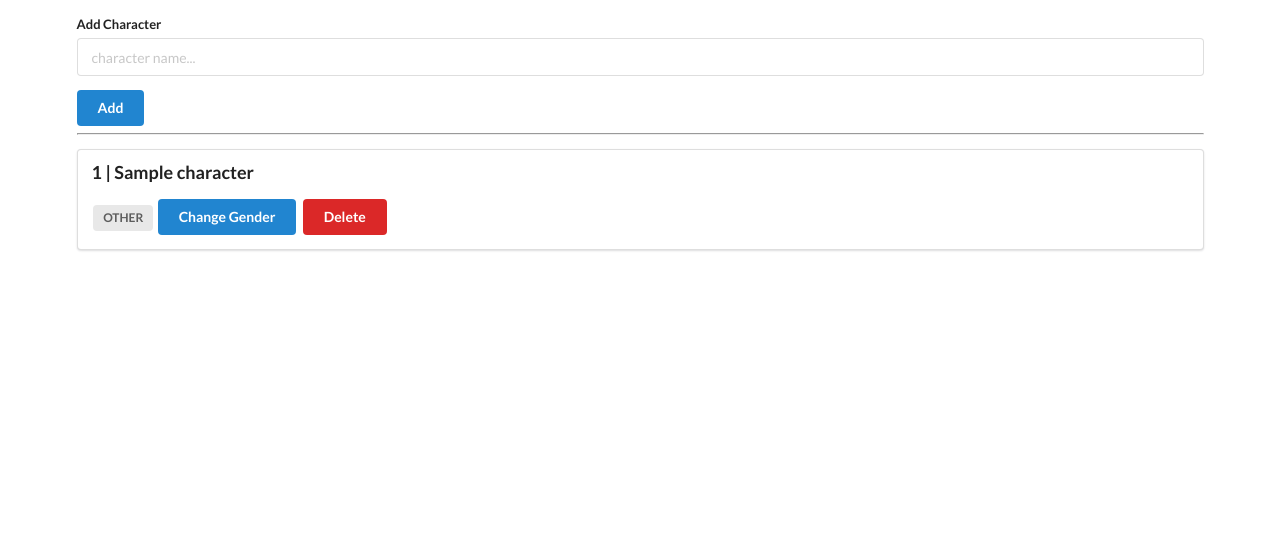
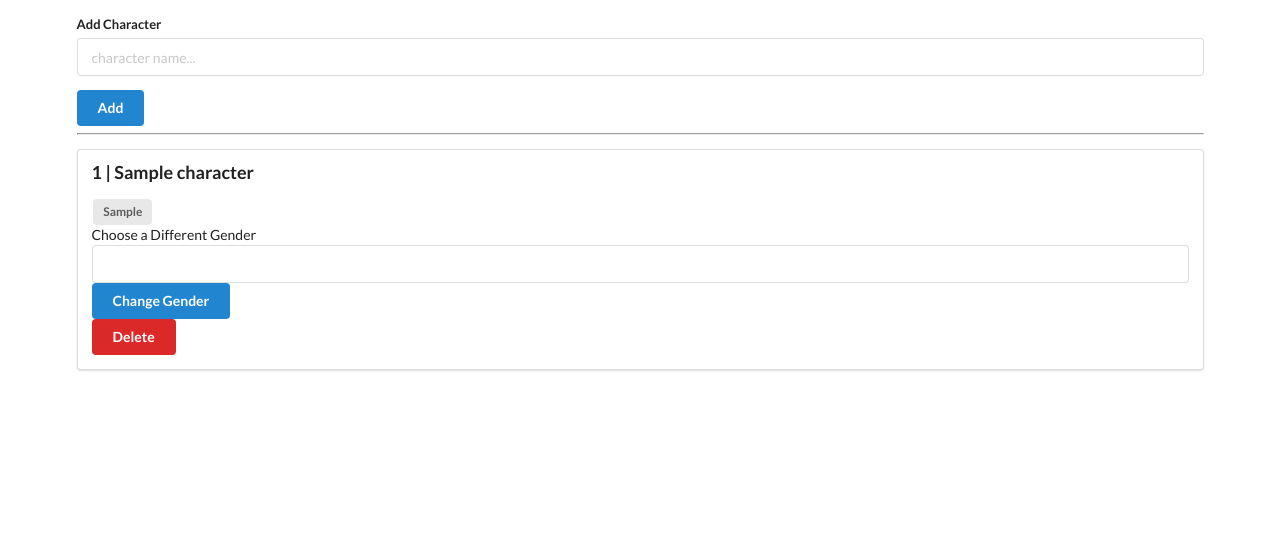
Before and after one commit to vlonge/Gamepy, a Flask app: page /character in a window 1280 px wide. Shown: the part 82-641 px from the top of the page. Run offline with Flask 3, Linux system fonts and the light colour scheme; tables that the repository leaves empty hold one stand-in row (values such as "Sample post").

Commit message:
updated to db-ize gender TODO: fix app runtime errors

```diff
--- a/app.py
+++ b/app.py
@@ -1,7 +1,9 @@
-from flask import Flask, render_template, request, redirect, url_for
+from attr.validators import instance_of
+from flask import Flask, render_template, request, redirect, url_for, flash
 from flask_sqlalchemy import SQLAlchemy
+from collections import namedtuple
+import csv
 from enum import Enum
-
 app = Flask(__name__)
 
 # /// = relative path, //// = absolute path
@@ -9,18 +11,43 @@ app.config['SQLALCHEMY_DATABASE_URI'] = 'sqlite:///db.sqlite'
 app.config['SQLALCHEMY_TRACK_MODIFICATIONS'] = False
 db = SQLAlchemy(app)
 
+PronounTuple = namedtuple('PronounTuple',["name", "subject", "object", "attributive_possessive", "nominal_possessive", "reflexive"])
 
-class Gender(Enum):
-    OTHER = 0
-    THEY = 1
-    SHE = 2
-    HE = 3
+def load_pronouns(csv_name='default_pronouns.csv'):
+    """Reads in a csv file of pornouns formatted in order of PronounTuple field names.
+    @param: csv_name: name of the csv file to read
+    @return: list of PronounTuple objects."""
+    pronoun_list = []
+    with open(csv_name) as csvfile:
+        reader = csv.reader(csvfile)
+        pronoun_list.append(PronounTuple(*next(reader)))
+    return pronoun_list
+
 
 class Character(db.Model):
     id = db.Column(db.Integer, primary_key=True)
     name = db.Column(db.String(100))
-    gender = db.Column(db.Enum(Gender))
+    gender = db.Column(db.String(100))
+    #TODO description
+    #TODO groups
+    #TODO abilities
+    #TODO stats
 
+class Pronouns(db.Model):
+    id = db.Column(db.Integer, primary_key=True)
+    name = db.Column(db.String(100))
+    subject = db.Column(db.String(100))
+    object = db.Column(db.String(100))
+    attributive_possessive = db.Column(db.String(100))
+    nominal_possessive = db.Column(db.String(100))
+    reflexive = db.Column(db.String(100))
+
+
+#TODO: tex integration? way to find and replace genders to put the appropriate one with the appropriate form where applicable?
+
+#TODO Groups table
+#TODO Abilities table
+#TODO stats table
 @app.route("/")
 def home():
     url = url_for("character")
@@ -29,25 +56,27 @@ def home():
 @app.route("/character")
 def character():
     char_list = Character.query.all()
-    return render_template("character.html", char_list=char_list)
+    gender_list=Pronouns.query.all()
+    gender_list = map(lambda gender: gender.name, gender_list)
+    return render_template("character.html", char_list=char_list, gender_list=gender_list)
 
 
 @app.route("/character/add", methods=["POST"])
 def add_char():
     name = request.form.get("name")
-    new_char = Character(name=name, gender=Gender.THEY)
+    default_pronoun = Pronouns.query.first().name
+    new_char = Character(name=name, gender=default_pronoun)
     db.session.add(new_char)
     db.session.commit()
     return redirect(url_for("character"))
 
 
-@app.route("/character/update/<int:char_id>")
+@app.route("/character/update/<int:char_id>", methods=["POST"])
 def change_gender(char_id):
     char = Character.query.filter_by(id=char_id).first()
-    gendint = char.gender.value
-    gendint += 1
-    gendint %= len(Gender)
-    char.gender = Gender(gendint)
+    char.gender = request.form.get("chosen gender")
+    if not char.gender in map(lambda x: x.name, Pronouns.query.all()):
+        flash("Don't forget to update the Prounouns database with this new gender!")
     db.session.commit()
     return redirect(url_for("character"))
 
@@ -64,7 +93,16 @@ def delete_char(char_id):
 def init_db():
     """ Initialize the database."""
     db.create_all()
+
+    # populate Pronouns table with default pronouns
+    for pronoun in load_pronouns():
+        pro_row = Pronouns(name=pronoun.name, subject=pronoun.subject, object=pronoun.object,
+                           attributive_possessive=pronoun.attributive_possessive,
+                           nominal_possessive=pronoun.nominal_possessive, reflexive=pronoun.reflexive)
+        db.session.add(pro_row)
+    db.session.commit()
+
     print("Initialized the database.")
 
 if __name__ == "__main__":
-    app.run(host='0.0.0.0',debug=True)
+    app.run(debug=True)
--- a/templates/character.html
+++ b/templates/character.html
@@ -26,11 +26,20 @@
 
     {% for char in char_list %}
         <div class="ui segment">
-            <p class="ui big header">{{char.id }} | {{ char.name }}</p>
+            <p class="ui big header">{{ char.id }} | {{ char.name }}</p>
+            <span class="ui gray label">{{ char.gender }}</span>
 
-            <span class="ui gray label">{{char.gender.name}}</span>
+            <form class="ui form" action="/character/update/{{ char.id }}" method="post">
+                <label for="chosen gender">Choose a Different Gender</label>
+                <input list="genders" id="chosen gender" name="chosen gender">
+                <datalist id="genders">
+                    {% for gender in gender_list %}
+                        <option value="{{ gender }}">{{ gender }}</option>
+                    {% endfor %}
+                </datalist>
+                <input class="ui blue button" type="Submit" value="Change Gender">
+            </form>
 
-            <a class="ui blue button" href="/character/update/{{ char.id }}">Change Gender</a>
             <a class="ui red button" href="/character/delete/{{ char.id }}">Delete</a>
         </div>
     {% endfor %}
--- a/templates/index.html
+++ b/templates/index.html
@@ -1,6 +1,6 @@
 <div class="ui segment">
   <body>
     <title>App Pages</title>
-     <a href ="{{url}}">Characters</a>
+     <a href="{{url}}">Characters</a>
   </body>
   </div>
```
Lines whose indentation alone changed are shown as unchanged.
